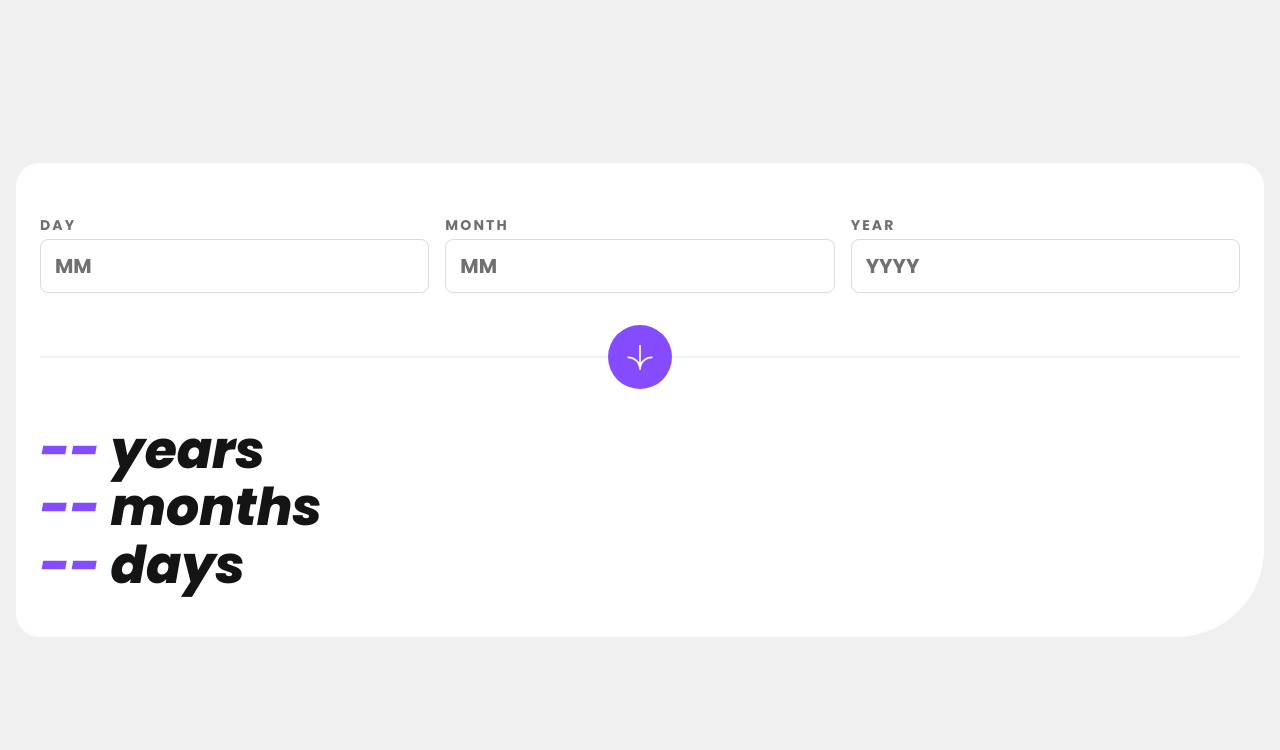
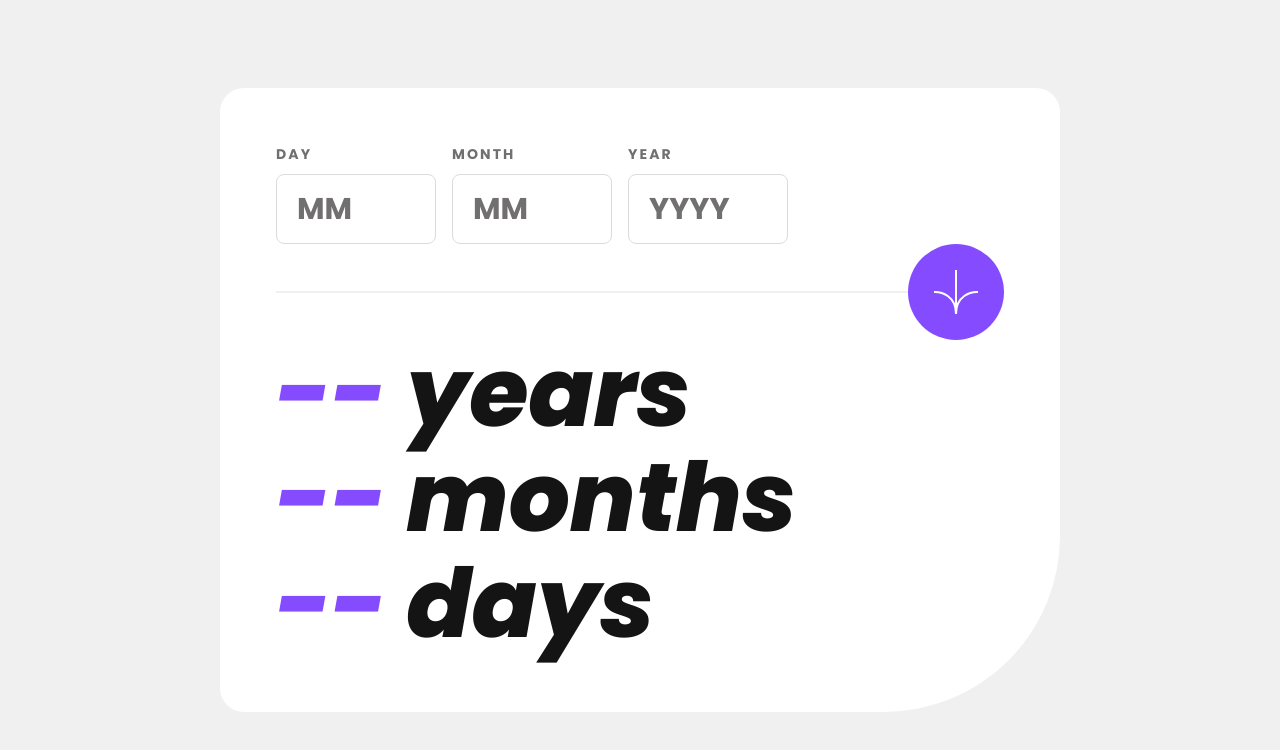
Before and after one commit to lucasweidas/age-calculator-app, a React (Vite) app: page / in a window 1280 px wide. Shown: the top 750 px of the page. Built offline with nearby package versions, Linux system fonts and the light colour scheme.

Commit message:
Finish large version

```diff
--- a/package.json
+++ b/package.json
@@ -10,6 +10,7 @@
   },
   "dependencies": {
     "react": "^18.2.0",
+    "react-countup": "^6.4.2",
     "react-dom": "^18.2.0"
   },
   "devDependencies": {
--- a/src/App.jsx
+++ b/src/App.jsx
@@ -4,7 +4,7 @@ export default function App() {
   return (
     <div>
       <main className="flex min-h-screen w-full items-center justify-center px-4">
-        <h1 className="sr-only">Fill out the fields below to find out your age</h1>
+        <h1 className="sr-only">Fill in the fields below to find out how many years, months and days have passed since you were born</h1>
         <Card />
       </main>
     </div>
--- a/src/components/Card.jsx
+++ b/src/components/Card.jsx
@@ -1,6 +1,7 @@
 import { forwardRef, useRef, useState } from 'react';
 import { validateDate } from '../util/date';
 import { getPassedTime } from '../util/time';
+import CountUp from 'react-countup';
 
 const initialResult = {
   years: '--',
@@ -28,8 +29,10 @@ export default function Card() {
     const year = yearRef.current.value;
     const month = monthRef.current.value;
     const day = dayRef.current.value;
+
     const validation = validateDate(year, month, day);
     setError(validation);
+
     if (validation.day || validation.month || validation.year) {
       setResult(initialResult);
       return;
@@ -39,24 +42,24 @@ export default function Card() {
   }
 
   return (
-    <div className="rounded-3xl rounded-br-[5.5rem] bg-white px-6 pb-11 pt-[3.25rem]">
+    <div className="w-full max-w-[52.5rem] rounded-3xl rounded-br-[5.5rem] bg-white px-6 pb-11 pt-[3.25rem] md:rounded-br-[11rem] md:p-14">
       <form onSubmit={handleSubmit}>
-        <div className="grid grid-cols-3 gap-4 font-bold">
-          <div className="flex flex-col gap-1">
+        <div className="grid gap-4 font-bold xsm:grid-cols-3 md:grid-cols-[repeat(3,10rem)]">
+          <div className="flex flex-col gap-1 md:gap-2.5">
             <Label htmlFor="day" error={error.day || error.isInvalidDate}>
               Day
             </Label>
             <Input ref={dayRef} id="day" placeholder="MM" error={error.day || error.isInvalidDate} />
             {error.day && <Error error={error.day} />}
           </div>
-          <div className="flex flex-col gap-1">
+          <div className="flex flex-col gap-1 md:gap-2.5">
             <Label htmlFor="month" error={error.month || error.isInvalidDate}>
               Month
             </Label>
             <Input ref={monthRef} id="month" placeholder="MM" error={error.month || error.isInvalidDate} />
             {error.month && <Error error={error.month} />}
           </div>
-          <div className="flex flex-col gap-1">
+          <div className="flex flex-col gap-1 md:gap-2.5">
             <Label htmlFor="year" error={error.year || error.isInvalidDate}>
               Year
             </Label>
@@ -64,11 +67,15 @@ export default function Card() {
             {error.year && <Error error={error.year} />}
           </div>
         </div>
-        <div className="relative isolate my-8 flex items-center justify-center before:absolute before:-z-[1] before:h-0.5 before:w-full before:bg-neutral-150">
-          <button className="flex h-16 w-16 items-center justify-center rounded-full bg-purple-450" type="submit" aria-label="submit form">
-            <span className="block h-[24px] w-[26px]">
+        <div className="relative isolate my-8 flex items-center justify-center before:absolute before:-z-[1] before:h-0.5 before:w-full before:bg-neutral-150 md:my-0">
+          <button
+            className="flex h-16 w-16 items-center justify-center rounded-full bg-purple-450 transition-colors hover:bg-neutral-900 focus-visible:bg-neutral-900 md:ml-auto md:h-24 md:w-24"
+            type="submit"
+            aria-label="submit form"
+          >
+            <span className="block h-[24px] w-[26px] md:h-[44px] md:w-[46px]">
               <svg xmlns="http://www.w3.org/2000/svg" viewBox="0 0 46 44">
-                <g fill="none" stroke="#FFF" strokeWidth="3">
+                <g fill="none" stroke="#FFF" strokeWidth="2">
                   <path d="M1 22.019C8.333 21.686 23 25.616 23 44M23 44V0M45 22.019C37.667 21.686 23 25.616 23 44" />
                 </g>
               </svg>
@@ -77,15 +84,9 @@ export default function Card() {
         </div>
       </form>
       <div>
-        <p className="text-[3.25rem] font-extrabold italic leading-[1.1] text-neutral-900">
-          <span className="text-purple-450">{result.years}</span> years
-        </p>
-        <p className="text-[3.25rem] font-extrabold italic leading-[1.1] text-neutral-900">
-          <span className="text-purple-450">{result.months}</span> months
-        </p>
-        <p className="text-[3.25rem] font-extrabold italic leading-[1.1] text-neutral-900">
-          <span className="text-purple-450">{result.days}</span> days
-        </p>
+        <Count value={result.years}>years</Count>
+        <Count value={result.months}>months</Count>
+        <Count value={result.days}>days</Count>
       </div>
     </div>
   );
@@ -107,11 +108,12 @@ function Label({ children, htmlFor, error }) {
 }
 
 const Input = forwardRef(function Input({ error, id, placeholder, type }, ref) {
-  let styles = 'w-full rounded-lg border-[1px] px-3.5 py-3 text-xl text-neutral-900 placeholder:text-neutral-550';
+  let styles =
+    'w-full rounded-lg border-[1px] px-3.5 py-3 text-xl text-neutral-900 caret-purple-450 placeholder:text-neutral-550 outline-none md:text-3xl md:px-5 md:py-4';
   if (error) {
-    styles += ' border-red-450';
+    styles += ' border-red-450 caret-red-450 focus-visible:ring-1 focus-visible:ring-red-450';
   } else {
-    styles += ' border-neutral-250';
+    styles += ' border-neutral-250 focus-visible:border-purple-450';
   }
 
   return <input ref={ref} className={styles} type={type || 'text'} id={id} placeholder={placeholder} />;
@@ -120,3 +122,12 @@ const Input = forwardRef(function Input({ error, id, placeholder, type }, ref) {
 function Error({ error }) {
   return <p className="mt-0.5 text-xs font-normal italic text-red-450">{error}</p>;
 }
+
+function Count({ value, children }) {
+  return (
+    <p className="whitespace-nowrap text-xlClamp font-extrabold italic leading-[1.1] text-neutral-900 xsm:text-[3.25rem] md:text-8xl md:leading-[1.1]">
+      <span className="text-purple-450">{value === '--' ? value : <CountUp start={0} end={value} duration={1} />}</span>
+      <span> {children}</span>
+    </p>
+  );
+}
--- a/src/util/date.js
+++ b/src/util/date.js
@@ -50,5 +50,8 @@ function validateYear(year) {
   if (year <= today.getUTCFullYear()) {
     return null;
   }
+  if (!/^\d+$/.test(year)) {
+    return 'Must be a valid year';
+  }
   return 'Must be in the past';
 }
--- a/tailwind.config.js
+++ b/tailwind.config.js
@@ -5,6 +5,9 @@ export default {
     extend: {
       fontFamily: {
         poppins: ['Poppins', 'sans-serif'],
+      },
+      fontSize: {
+        xlClamp: 'clamp(2rem,13vw,3rem)',
       },
       colors: {
         red: {
@@ -20,6 +23,9 @@ export default {
           900: 'hsl(0, 0%, 8%)',
         },
       },
+      screens: {
+        xsm: '370px',
+      },
     },
   },
   plugins: [],
```
Also changed, not shown: 1 other file (tests, documents, lock files or other folders).
